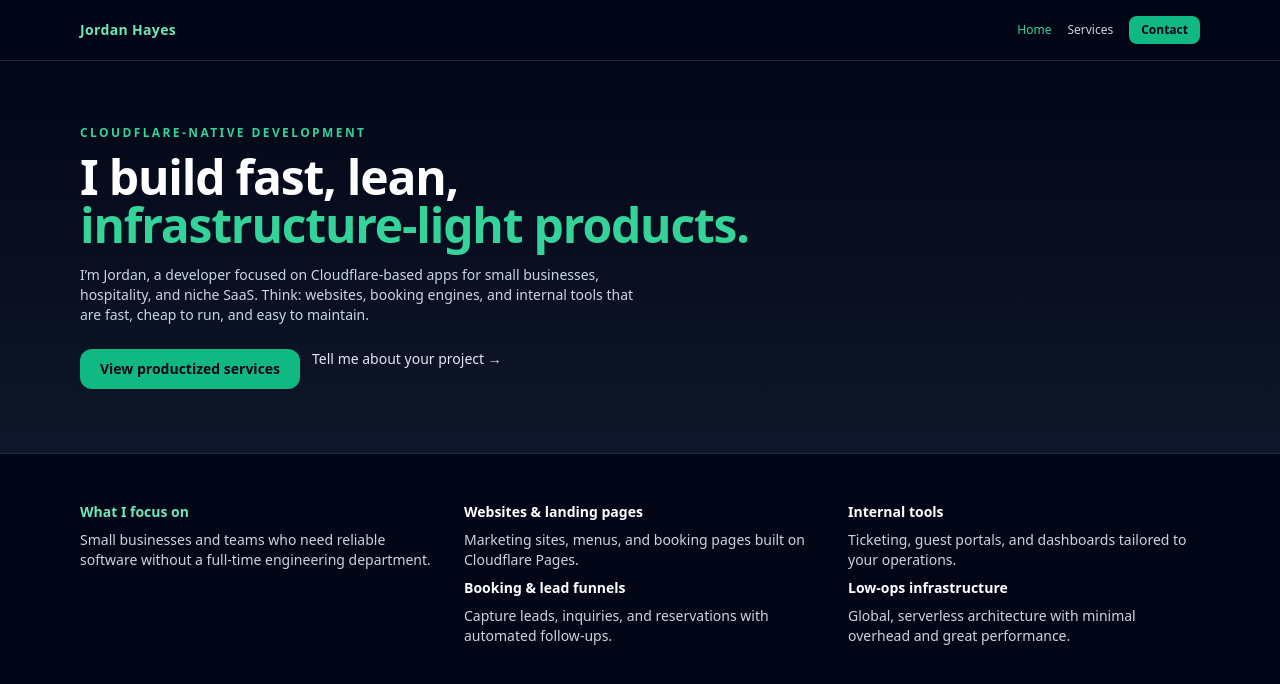
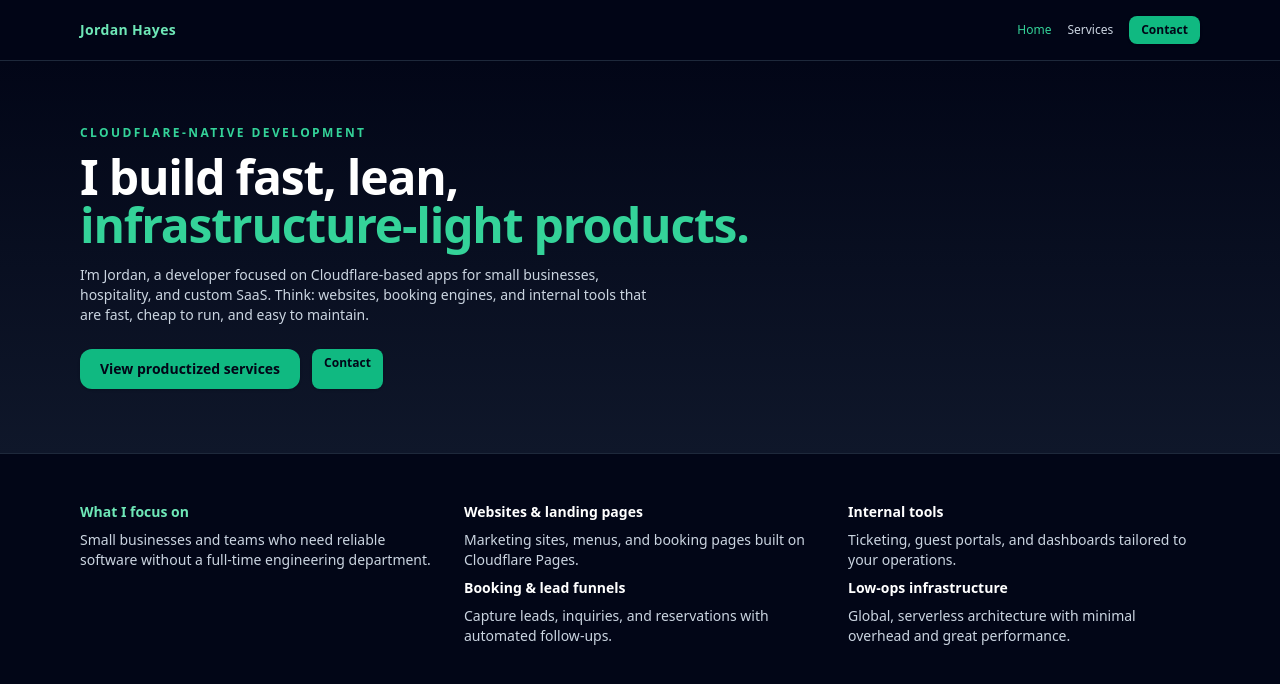
Before and after one commit to jmhayes3/jordanhayes.dev, a React (Vite) app: page / in a window 1280 px wide. Shown: the top 684 px of the page. Built offline with nearby package versions, Linux system fonts and the light colour scheme.

Commit message:
fix contact link on homepage

```diff
--- a/src/pages/Home.tsx
+++ b/src/pages/Home.tsx
@@ -18,7 +18,7 @@ export const Home: React.FC = () => {
           </h1>
           <p className="mt-4 max-w-xl text-sm text-slate-300">
             I’m Jordan, a developer focused on Cloudflare-based apps for small
-            businesses, hospitality, and niche SaaS. Think: websites, booking
+            businesses, hospitality, and custom SaaS. Think: websites, booking
             engines, and internal tools that are fast, cheap to run, and easy to maintain.
           </p>
 
@@ -29,12 +29,12 @@ export const Home: React.FC = () => {
             >
               View productized services
             </Link>
-            <a
-              href="mailto:hello@jordanhayes.dev"
-              className="text-sm font-medium text-slate-200 underline-offset-4 hover:underline"
+            <Link
+              to="/contact"
+              className="rounded-lg bg-emerald-500 px-3 py-1.5 text-xs font-semibold text-slate-950 shadow hover:bg-emerald-400"
             >
-              Tell me about your project →
-            </a>
+              Contact
+            </Link>
           </div>
         </div>
       </section>
```
